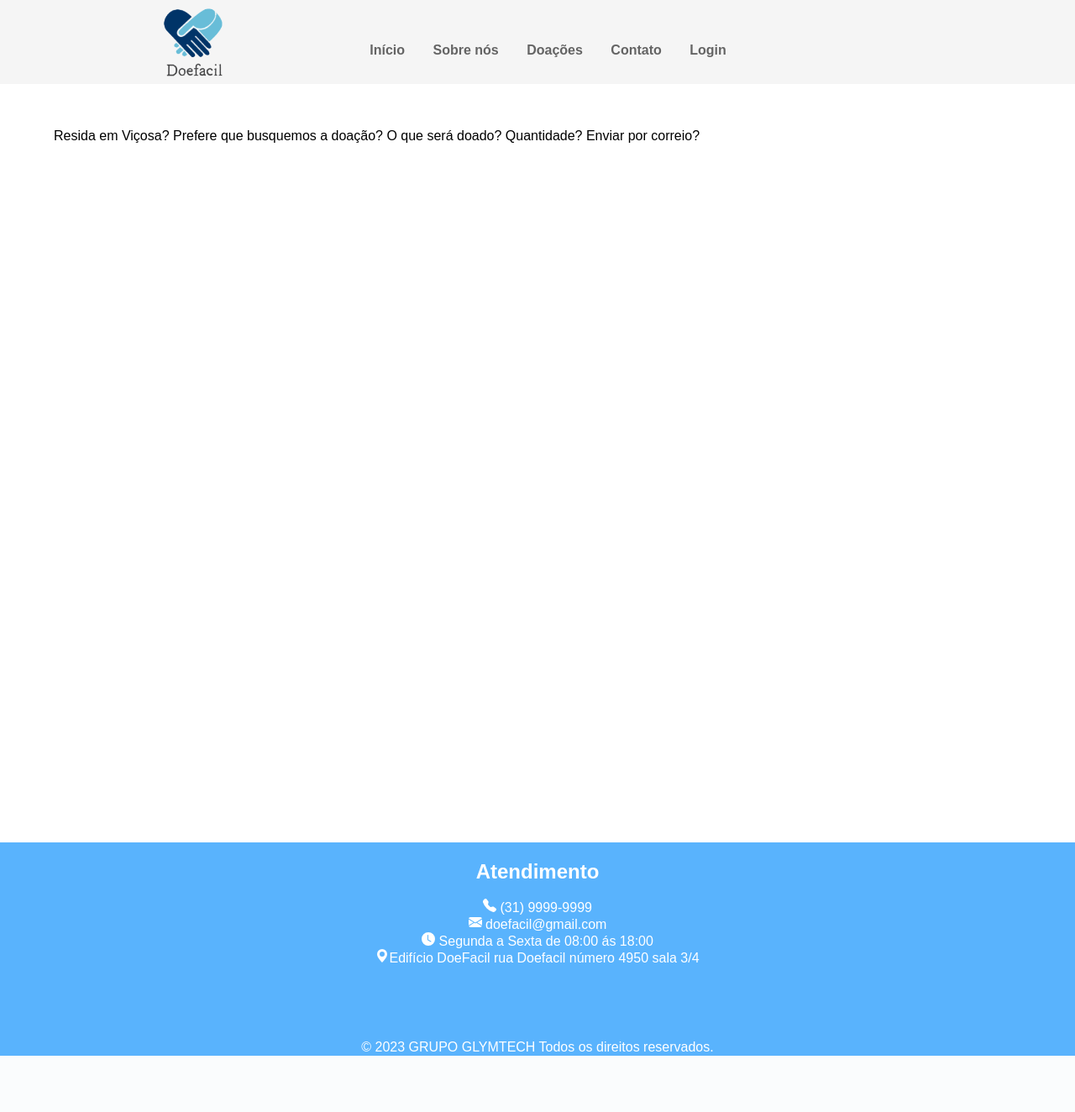
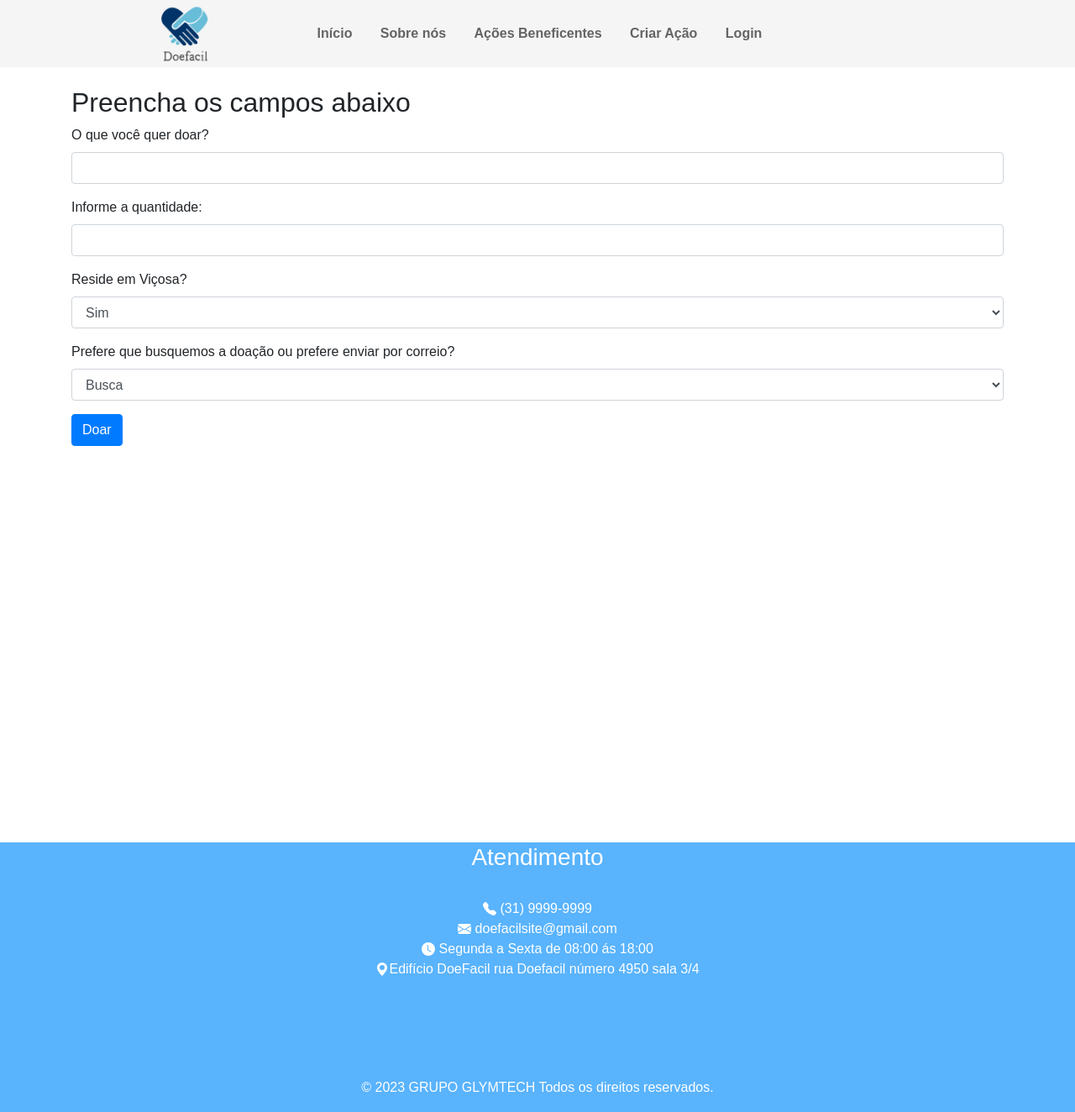
Before and after one commit to yuriresende1/Doefacil, a PHP site: page /Views/contribuition.php?id=1 in a window 1280 px wide. Shown: the whole page at 84% size. Before the commit the page ends 1257 px from the top, so only its background shows below. Run offline with PHP 8.4, Linux system fonts and the light colour scheme; data that the repository does not hold is empty.

Commit message:
alteração no nome das páginas

```diff
--- a/Doefacil/Views/contribuition.php
+++ b/Doefacil/Views/contribuition.php
@@ -8,6 +8,7 @@
         <meta charset="UTF-8">
         <meta name="viewport" content="width=device-width, initial-scale=1.0">
         <link rel="stylesheet" href="../assets/css/contribuition.css">
+        <link rel="stylesheet" href="https://maxcdn.bootstrapcdn.com/bootstrap/4.5.2/css/bootstrap.min.css">
         <title>Contribuir Agora</title>
     </head>
     <body>
@@ -17,8 +18,8 @@
                     <ul>
                         <li><a href="../index.php">Início</a></li>
                         <li><a href="#">Sobre nós</a></li>
-                        <li><a href="./donations.php">Doações</a></li>
-                        <li><a href="#">Contato</a></li>
+                        <li><a href="./donations.php">Ações Beneficentes</a></li>
+                        <li><a href="./createActions.php">Criar Ação</a></li>
                         <?php
                             if (session_start()){
                                 if (isset($_SESSION['username'])) {
@@ -42,11 +43,37 @@
                         include('../Controllers/Contribuition.php');
                     ?>
                 </div>
-                <div>
-                    Resida em Viçosa?
-                    Prefere que busquemos a doação?
-                    O que será doado? Quantidade?
-                    Enviar por correio?
+                <div class="form">
+                    <h2>Preencha os campos abaixo</h2>
+                    <form action="" method="post">
+                        <div class="form-group">
+                            <label for="item">O que você quer doar?</label>
+                            <input type="text" class="form-control" name="item" id="item" required>
+                        </div>
+
+                        <div class="form-group">
+                            <label for="quantity">Informe a quantidade:</label>
+                            <input type="text" class="form-control" name="quantity" id="quantity" required>
+                        </div>
+
+                        <div class="form-group">
+                            <label for="reside">Reside em Viçosa?</label>
+                            <select class="form-control" name="reside" id="reside" required>
+                                <option value="sim">Sim</option>
+                                <option value="nao">Não</option>
+                            </select>
+                        </div>
+
+                        <div class="form-group">
+                            <label for="delivery">Prefere que busquemos a doação ou prefere enviar por correio?</label>
+                            <select class="form-control" name="delivery" id="delivery" required>
+                                <option value="busca">Busca</option>
+                                <option value="correio">Correio</option>
+                            </select>
+                        </div>
+
+                        <input type="submit" class="btn btn-primary" value="Doar">
+                    </form>
                 </div>
             </div>
         </main>
@@ -59,7 +86,7 @@
             <br>
             <svg xmlns="http://www.w3.org/2000/svg" width="16" height="16" fill="currentColor" class="bi bi-envelope-fill" viewBox="0 0 16 16">
             <path d="M.05 3.555A2 2 0 0 1 2 2h12a2 2 0 0 1 1.95 1.555L8 8.414.05 3.555ZM0 4.697v7.104l5.803-3.558L0 4.697ZM6.761 8.83l-6.57 4.027A2 2 0 0 0 2 14h12a2 2 0 0 0 1.808-1.144l-6.57-4.027L8 9.586l-1.239-.757Zm3.436-.586L16 11.801V4.697l-5.803 3.546Z"/>
-            </svg> doefacil@gmail.com
+            </svg> doefacilsite@gmail.com
             <br>
             <svg xmlns="http://www.w3.org/2000/svg" width="16" height="16" fill="currentColor" class="bi bi-clock-fill" viewBox="0 0 16 16">
             <path d="M16 8A8 8 0 1 1 0 8a8 8 0 0 1 16 0zM8 3.5a.5.5 0 0 0-1 0V9a.5.5 0 0 0 .252.434l3.5 2a.5.5 0 0 0 .496-.868L8 8.71V3.5z"/>
```
Also changed, not shown: Doefacil/Views/donations.php (+3 -32 lines).
